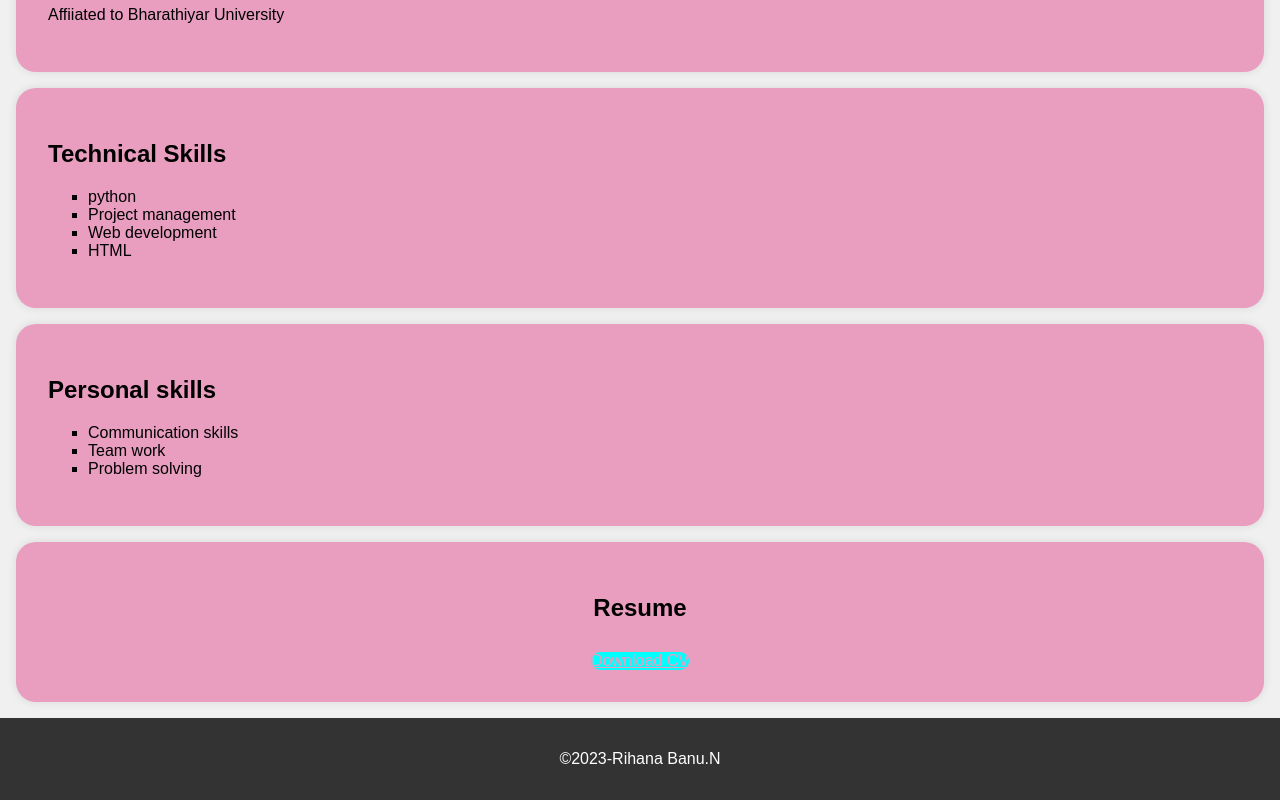
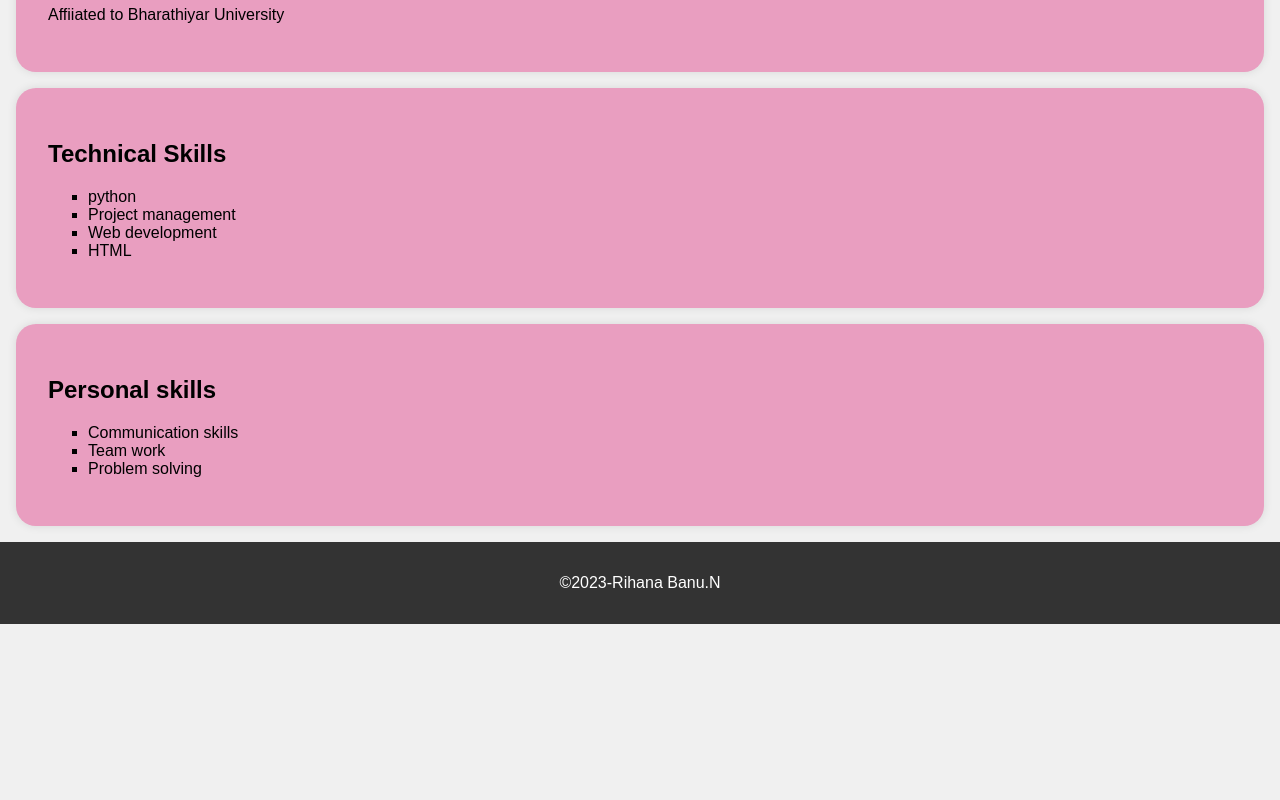
Before and after one commit to Rihana-riha/Digital-portfolio, a plain HTML site: page index.html in a window 1280 px wide. Shown: the part 556-1356 px from the top of the page. After the commit the page ends 1180 px from the top, so only its background shows below. Drawn offline with Linux system fonts and the light colour scheme.

Commit message:
Update index.html

```diff
--- a/index.html
+++ b/index.html
@@ -141,14 +141,6 @@ u1{
         </div>
     </section>
 
-     <section id="resume">
-        <center>
-        <div class="section-content">
-            <h2>Resume</h2>
-            <a href=""class="download-button">Download CV</a>
-        </div>
-    </center>
-    </section>
 
     <footer>
         <center>
```
